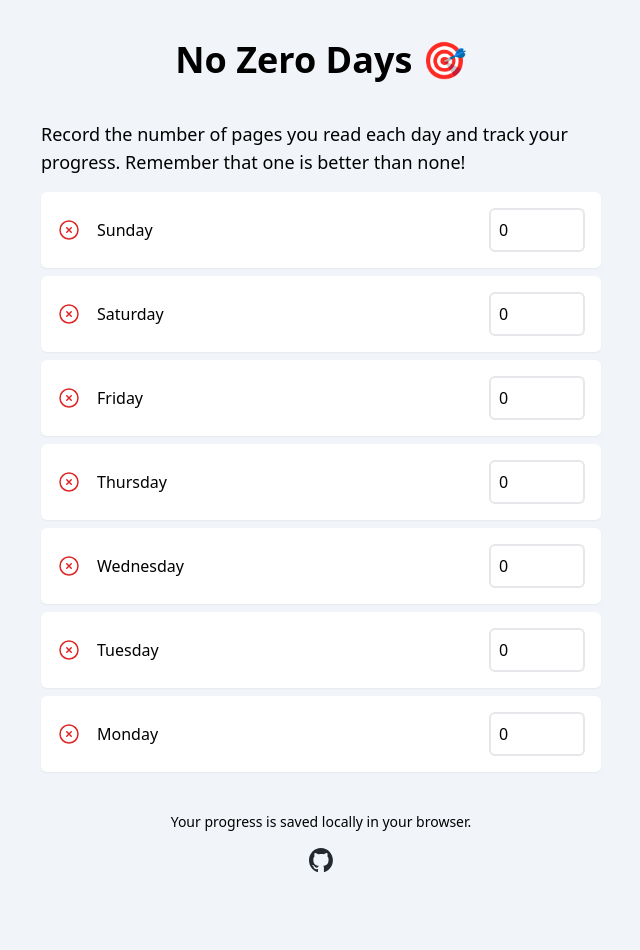
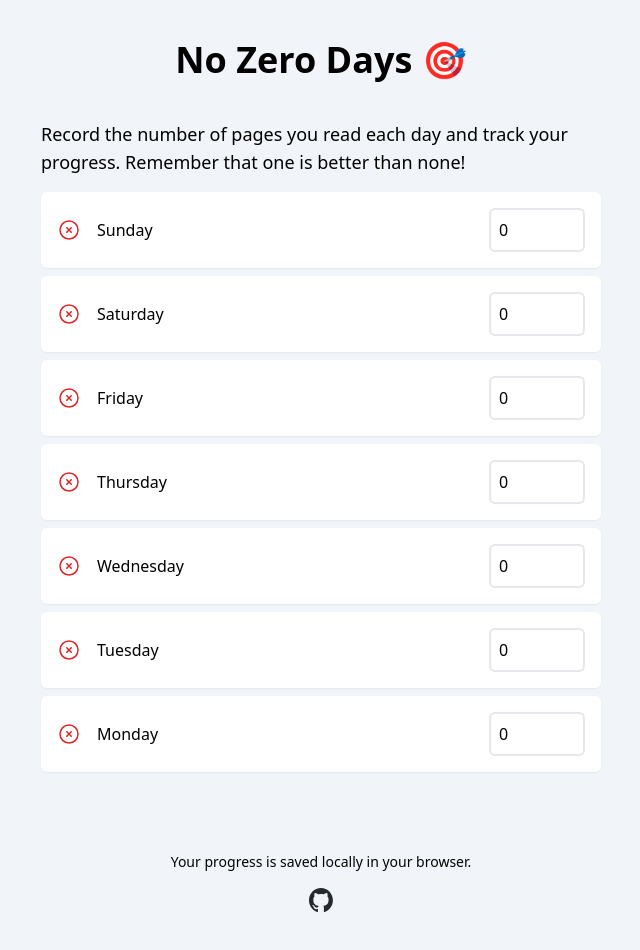
Before and after one commit to rbarbazz/no-zero-days, a website built with Parcel: page src/index.html in a window 1280 px wide. Shown: the whole page, without its empty margins (319-959 px from the left). Before the commit the page ends 912 px from the top, so only its background shows below. Built offline with nearby package versions, Linux system fonts and the light colour scheme.

Commit message:
fix: style

```diff
--- a/src/index.html
+++ b/src/index.html
@@ -104,7 +104,7 @@
         </ul>
       </div>
     </div>
-    <footer class="flex flex-col items-center space-y-4 pb-10">
+    <footer class="flex flex-col items-center space-y-4 p-10">
       <p class="text-center text-sm">
         Your progress is saved locally in your browser.
       </p>
```
